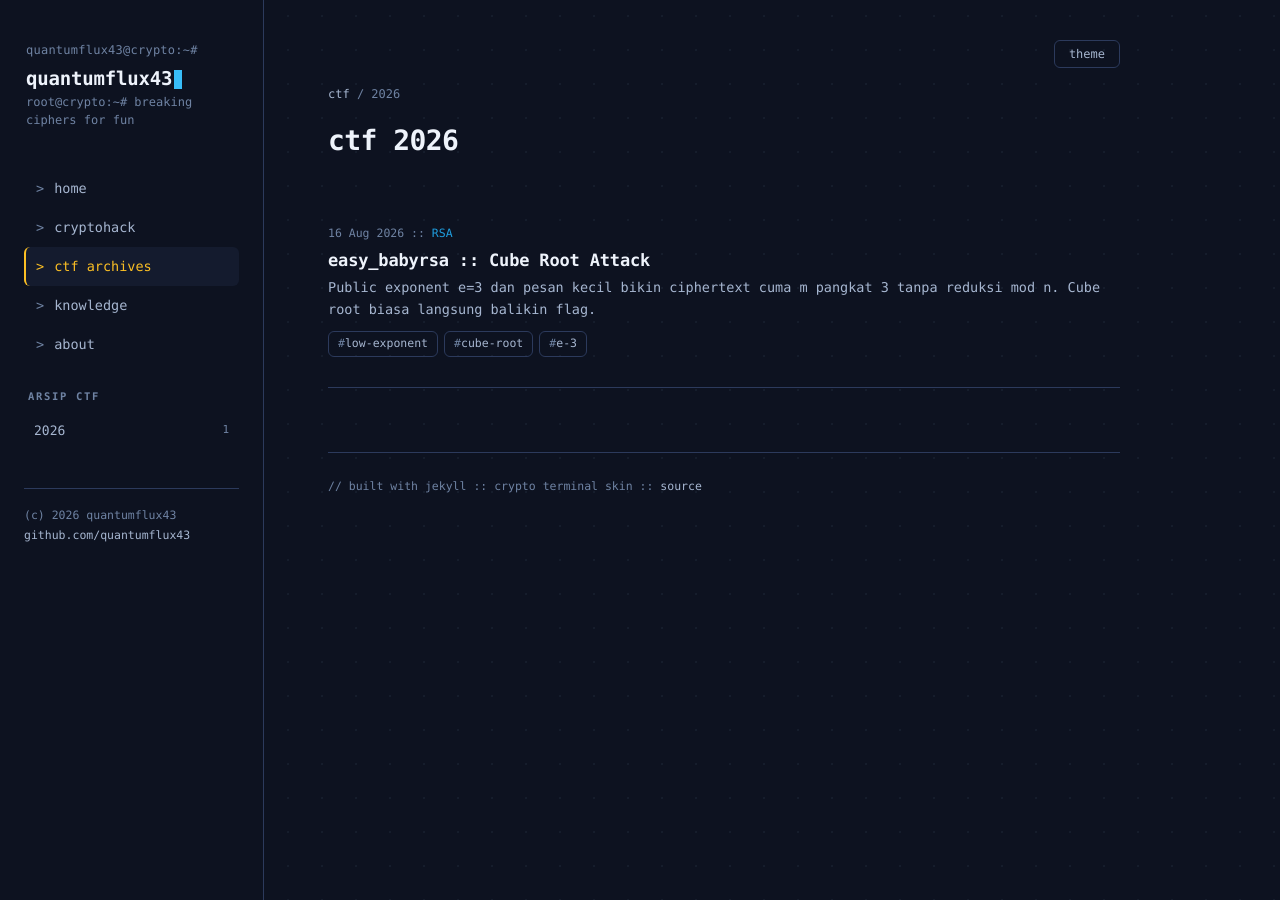
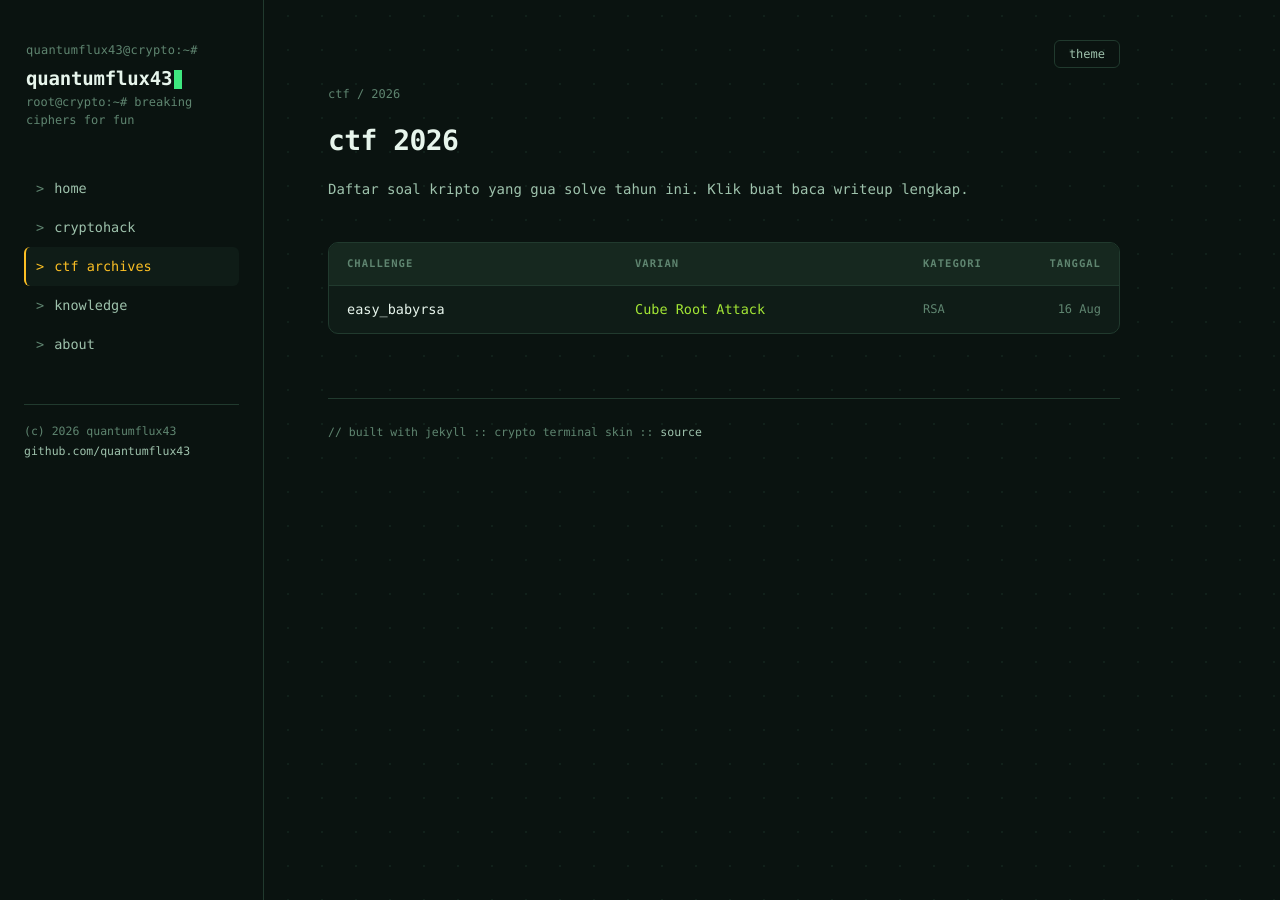
Before and after one commit to QuantumFlux43/quantumflux43.github.io, a Jekyll site: the page built from ctf/2026.html, in a window 1280 px wide. Built offline with Jekyll 4.4.1, drawn with Linux system fonts in a browser that asks for light colours.

Commit message:
ui: tema hijau, ctf nav ke tahun langsung, year page tabel chall+varian, hapus arsip ctf sidebar

```diff
--- a/_includes/sidebar.html
+++ b/_includes/sidebar.html
@@ -5,30 +5,14 @@
     <p class="tagline">{{ site.tagline }}</p>
   </div>
 
+  {% assign latest_year = site.ctf_years | first %}
   <nav class="side-nav">
     <a href="{{ '/' | relative_url }}" class="nc-cyan {% if page.url == '/' %}active{% endif %}"><span class="pfx">&gt;</span> home</a>
     <a href="{{ '/cryptohack/' | relative_url }}" class="nc-pink {% if page.url contains '/cryptohack' %}active{% endif %}"><span class="pfx">&gt;</span> cryptohack</a>
-    <a href="{{ '/ctf/' | relative_url }}" class="nc-gold {% if page.url contains '/ctf' %}active{% endif %}"><span class="pfx">&gt;</span> ctf archives</a>
+    <a href="{{ '/ctf/' | append: latest_year | append: '/' | relative_url }}" class="nc-gold {% if page.url contains '/ctf' %}active{% endif %}"><span class="pfx">&gt;</span> ctf archives</a>
     <a href="{{ '/knowledge/' | relative_url }}" class="nc-purple {% if page.url contains '/knowledge' %}active{% endif %}"><span class="pfx">&gt;</span> knowledge</a>
     <a href="{{ '/about/' | relative_url }}" class="nc-green {% if page.url contains '/about' %}active{% endif %}"><span class="pfx">&gt;</span> about</a>
   </nav>
-
-  <div class="side-h">arsip ctf</div>
-  <div class="cat-list">
-    {% for y in site.ctf_years %}
-      {% assign ystr = y | append: "" %}
-      {% assign cnt = 0 %}
-      {% for p in site.posts %}
-        {% unless p.platform %}
-          {% assign py = p.date | date: "%Y" %}
-          {% if py == ystr %}{% assign cnt = cnt | plus: 1 %}{% endif %}
-        {% endunless %}
-      {% endfor %}
-      <a href="{{ '/ctf/' | append: y | append: '/' | relative_url }}">
-        <span>{{ y }}</span><span class="cnt">{{ cnt }}</span>
-      </a>
-    {% endfor %}
-  </div>
 
   <div class="side-foot">
     (c) {{ site.time | date: '%Y' }} {{ site.author.name }}<br>
--- a/assets/css/main.css
+++ b/assets/css/main.css
@@ -3,27 +3,29 @@
    warna aksen ada di :root paling atas
    ============================================================ */
 :root{
-  --bg:#0d1220; --bg2:#141b2e; --bg3:#1e2740; --line:#2c3a5c; --line2:#3d4f78;
-  --fg:#eef3fb; --fg2:#a6b6d0; --fg3:#6f83a3;
-  /* accent utama: cyan-blue */
-  --acc:#38bdf8; --acc-dim:#1f9fe0; --acc-deep:#0e2b45;
-  /* palet section (epic, semantik per zona) */
-  --c-cyan:#38bdf8;   --c-green:#34e39b;  --c-purple:#a78bfa;
-  --c-gold:#fbbf24;   --c-pink:#f472b6;   --c-red:#fb7185;
-  /* alias lama biar komponen existing tetap jalan */
-  --warn:#fbbf24; --dgr:#fb7185; --purp:#a78bfa;
+  --bg:#0a1310; --bg2:#0f1c17; --bg3:#16281f; --line:#213a2e; --line2:#2f5240;
+  --fg:#e7f5ec; --fg2:#9ec2ac; --fg3:#5f8570;
+  /* accent utama: hijau terminal */
+  --acc:#3ee87f; --acc-dim:#23c464; --acc-deep:#0d2e1c;
+  /* palet section (semantik per zona, base hijau) */
+  --c-green:#3ee87f;  --c-cyan:#2dd4bf;   --c-lime:#a3e635;
+  --c-gold:#fbbf24;   --c-teal:#22d3ee;   --c-emerald:#34d399;
+  /* alias biar komponen existing jalan; pink/purple diarahin ke nuansa hijau/teal */
+  --c-purple:#2dd4bf; --c-pink:#a3e635;   --c-red:#f87171;
+  --warn:#fbbf24; --dgr:#f87171; --purp:#2dd4bf;
   --sans:"Inter",-apple-system,BlinkMacSystemFont,"Segoe UI",Roboto,sans-serif;
   --mono:"JetBrains Mono","Fira Code",ui-monospace,"SF Mono",Menlo,Consolas,monospace;
   --r:8px;
   --sp1:4px; --sp2:8px; --sp3:16px; --sp4:24px; --sp5:40px; --sp6:64px;
 }
 html[data-theme="light"]{
-  --bg:#f7f9fd; --bg2:#eef2f9; --bg3:#e2e9f4; --line:#d3ddec; --line2:#bccadf;
-  --fg:#0f1826; --fg2:#42536e; --fg3:#64758f;
-  --acc:#0e7ec9; --acc-dim:#0a63a8; --acc-deep:#dceafb;
-  --c-cyan:#0e7ec9; --c-green:#0f9d6b; --c-purple:#6d47c9;
-  --c-gold:#b07d10; --c-pink:#c43d84; --c-red:#c0392b;
-  --warn:#b07d10; --dgr:#c0392b; --purp:#6d47c9;
+  --bg:#f6faf7; --bg2:#eef5f0; --bg3:#e1ede6; --line:#cfe1d6; --line2:#b5cfbf;
+  --fg:#0c1c14; --fg2:#3c5a48; --fg3:#5c7c68;
+  --acc:#0f9d52; --acc-dim:#0a7e42; --acc-deep:#d6f0e0;
+  --c-green:#0f9d52; --c-cyan:#0d8f80; --c-lime:#5a8f10;
+  --c-gold:#b07d10; --c-teal:#0b8aa0; --c-emerald:#0f9d6b;
+  --c-purple:#0d8f80; --c-pink:#5a8f10; --c-red:#c0392b;
+  --warn:#b07d10; --dgr:#c0392b; --purp:#0d8f80;
 }
 *{box-sizing:border-box}
 html{scroll-behavior:smooth}
@@ -31,11 +33,11 @@ body{
   margin:0;background:var(--bg);color:var(--fg);
   font-family:var(--mono);font-size:15px;line-height:1.7;
   -webkit-font-smoothing:antialiased;text-rendering:optimizeLegibility;
-  background-image:radial-gradient(rgba(120,150,190,.08) 1px, transparent 1px);
+  background-image:radial-gradient(rgba(90,180,130,.09) 1px, transparent 1px);
   background-size:34px 34px;background-position:-1px -1px;background-attachment:fixed;
 }
 html[data-theme="light"] body{
-  background-image:radial-gradient(rgba(80,110,150,.10) 1px, transparent 1px);
+  background-image:radial-gradient(rgba(60,140,90,.10) 1px, transparent 1px);
 }
 a{color:var(--acc);text-decoration:none}
 a:hover{color:var(--acc);text-decoration:underline;text-underline-offset:3px;
@@ -77,10 +79,10 @@ code,pre,kbd{font-family:var(--mono)}
   transition:background .15s,color .15s,border-color .15s;
 }
 .side-nav a.nc-cyan{--nc:var(--c-cyan)}
-.side-nav a.nc-pink{--nc:var(--c-pink)}
+.side-nav a.nc-pink{--nc:var(--c-lime)}
 .side-nav a.nc-gold{--nc:var(--c-gold)}
-.side-nav a.nc-purple{--nc:var(--c-purple)}
-.side-nav a.nc-green{--nc:var(--c-green)}
+.side-nav a.nc-purple{--nc:var(--c-teal)}
+.side-nav a.nc-green{--nc:var(--c-emerald)}
 .side-nav a:hover{background:var(--bg2);color:var(--fg);text-decoration:none;
   border-left-color:var(--nc)}
 .side-nav a:hover .pfx{color:var(--nc)}
@@ -213,6 +215,8 @@ pre code{background:none;color:var(--fg);padding:0}
 .zone.zc-cyan{--zc:var(--c-cyan)} .zone.zc-green{--zc:var(--c-green)}
 .zone.zc-purple{--zc:var(--c-purple)} .zone.zc-gold{--zc:var(--c-gold)}
 .zone.zc-pink{--zc:var(--c-pink)} .zone.zc-red{--zc:var(--c-red)}
+.zone.zc-lime{--zc:var(--c-lime)} .zone.zc-teal{--zc:var(--c-teal)}
+.zone.zc-emerald{--zc:var(--c-emerald)}
 .zone:hover{border-color:var(--zc);transform:translateY(-2px);
   box-shadow:0 8px 26px rgba(0,0,0,.32);text-decoration:none}
 .zone:hover::before{transform:scaleY(1)}
@@ -232,6 +236,8 @@ pre code{background:none;color:var(--fg);padding:0}
 .prog.pc-cyan{--pc:var(--c-cyan)} .prog.pc-green{--pc:var(--c-green)}
 .prog.pc-purple{--pc:var(--c-purple)} .prog.pc-gold{--pc:var(--c-gold)}
 .prog.pc-pink{--pc:var(--c-pink)} .prog.pc-red{--pc:var(--c-red)}
+.prog.pc-lime{--pc:var(--c-lime)} .prog.pc-teal{--pc:var(--c-teal)}
+.prog.pc-emerald{--pc:var(--c-emerald)}
 .prog .top{display:flex;justify-content:space-between;gap:8px;font-size:12.5px;margin-bottom:6px}
 .prog .top .name{color:var(--fg);overflow:hidden;text-overflow:ellipsis;white-space:nowrap}
 .prog .top .name a:hover{color:var(--pc)}
@@ -311,6 +317,36 @@ pre code{background:none;color:var(--fg);padding:0}
   font-variant-numeric:tabular-nums}
 .year-card .n{font-size:12px;color:var(--fg3);margin-top:4px}
 
+/* ---------- challenge list (year page) ---------- */
+.chall-list{border:1px solid var(--line);border-radius:10px;overflow:hidden;
+  margin:var(--sp4) 0;background:var(--bg2)}
+.chall-head,.chall-row{display:grid;
+  grid-template-columns:minmax(140px,1.4fr) minmax(120px,1.4fr) 100px 64px;
+  gap:14px;align-items:center;padding:12px 18px}
+.chall-head{font-size:10.5px;letter-spacing:.1em;text-transform:uppercase;color:var(--fg3);
+  font-weight:600;background:var(--bg3);border-bottom:1px solid var(--line)}
+.chall-head .d{text-align:right}
+.chall-row{border-bottom:1px solid var(--line);font-size:13.5px;
+  transition:background .13s;position:relative}
+.chall-row:last-child{border-bottom:0}
+.chall-row::before{content:"";position:absolute;left:0;top:0;bottom:0;width:2px;
+  background:var(--acc);transform:scaleY(0);transform-origin:center;transition:transform .15s}
+.chall-row:hover{background:var(--bg3);text-decoration:none}
+.chall-row:hover::before{transform:scaleY(1)}
+.chall-row .c-name{color:var(--fg);font-weight:500}
+.chall-row:hover .c-name{color:var(--acc)}
+.chall-row .c-var{color:var(--c-lime)}
+.chall-row .c-cat{color:var(--fg3);font-size:12px}
+.chall-row .c-date{color:var(--fg3);font-size:12px;text-align:right;
+  font-variant-numeric:tabular-nums;white-space:nowrap}
+@media(max-width:640px){
+  .chall-head{display:none}
+  .chall-row{grid-template-columns:1fr;gap:3px;padding:14px 16px}
+  .chall-row .c-var::before{content:"varian: ";color:var(--fg3)}
+  .chall-row .c-cat::before{content:"kategori: ";color:var(--fg3)}
+  .chall-row .c-date{text-align:left}
+}
+
 /* ---------- footer ---------- */
 footer.site{margin-top:var(--sp6);padding-top:var(--sp4);border-top:1px solid var(--line);
   color:var(--fg3);font-size:11.5px}
--- a/cryptohack.html
+++ b/cryptohack.html
@@ -19,7 +19,7 @@ permalink: /cryptohack/
   <span class="cmd">// cryptohack.org</span>
   <span class="rule"></span>
 </div>
-{% assign pcolors = "pc-cyan,pc-green,pc-purple,pc-gold,pc-pink,pc-red" | split: "," %}
+{% assign pcolors = "pc-green,pc-teal,pc-lime,pc-emerald,pc-cyan,pc-gold" | split: "," %}
 <div class="prog-grid">
   {% for cat in site.cryptohack.categories %}
     {% if cat.total > 0 %}{% assign pct = cat.solved | times: 100 | divided_by: cat.total %}{% else %}{% assign pct = 0 %}{% endif %}
@@ -40,7 +40,7 @@ permalink: /cryptohack/
   <span class="cmd">$ cd &lt;kategori&gt;</span>
   <span class="rule"></span>
 </div>
-{% assign zcolors = "zc-cyan,zc-green,zc-purple,zc-gold,zc-pink,zc-red" | split: "," %}
+{% assign zcolors = "zc-green,zc-teal,zc-lime,zc-emerald,zc-cyan,zc-gold" | split: "," %}
 <div class="zone-grid">
   {% for cat in site.cryptohack.categories %}
     {% assign cat_posts = ch_posts | where:"ch_cat",cat.slug %}
--- a/ctf/2026.html
+++ b/ctf/2026.html
@@ -4,8 +4,11 @@ title: CTF 2026
 permalink: /ctf/2026/
 ---
 <div class="post-head">
-  <div class="breadcrumb"><a href="{{ '/ctf/' | relative_url }}">ctf</a> / 2026</div>
+  <div class="breadcrumb">ctf / 2026</div>
   <h1>ctf 2026</h1>
+  <p style="color:var(--fg2);font-size:14px;margin-top:8px">
+    Daftar soal kripto yang gua solve tahun ini. Klik buat baca writeup lengkap.
+  </p>
 </div>
 
 {% assign yposts = "" | split:"" %}
@@ -23,19 +26,26 @@ permalink: /ctf/2026/
   <div class="h">Writeup CTF kripto tahun 2026 bakal muncul di sini.</div>
 </div>
 {% else %}
-{% for post in yposts %}
-<div class="post-item">
-  <div class="meta">
-    {{ post.date | date: "%d %b %Y" }}
-    {% if post.categories %} :: {% for c in post.categories %}<span class="cat">{{ c }}</span>{% unless forloop.last %}, {% endunless %}{% endfor %}{% endif %}
+<div class="chall-list">
+  <div class="chall-head">
+    <span>challenge</span><span>varian</span><span>kategori</span><span class="d">tanggal</span>
   </div>
-  <h2><a href="{{ post.url | relative_url }}">{{ post.title }}</a></h2>
-  {% if post.description %}<p>{{ post.description }}</p>{% else %}<p>{{ post.excerpt | strip_html | truncatewords: 26 }}</p>{% endif %}
-  {% if post.tags %}
-  <div class="tags">
-    {% for tag in post.tags %}<span class="tag-chip">{{ tag }}</span>{% endfor %}
-  </div>
-  {% endif %}
+  {% for post in yposts %}
+    {% comment %} pisah "nama :: teknik" dari title, atau pakai front matter chall/variant {% endcomment %}
+    {% if post.chall %}
+      {% assign cname = post.chall %}{% assign cvar = post.variant %}
+    {% elsif post.title contains "::" %}
+      {% assign parts = post.title | split: "::" %}
+      {% assign cname = parts[0] | strip %}{% assign cvar = parts[1] | strip %}
+    {% else %}
+      {% assign cname = post.title %}{% assign cvar = "" %}
+    {% endif %}
+    <a class="chall-row" href="{{ post.url | relative_url }}">
+      <span class="c-name">{{ cname }}</span>
+      <span class="c-var">{% if cvar != "" %}{{ cvar }}{% else %}-{% endif %}</span>
+      <span class="c-cat">{% for c in post.categories %}{{ c }}{% unless forloop.last %}, {% endunless %}{% endfor %}</span>
+      <span class="c-date">{{ post.date | date: "%d %b" }}</span>
+    </a>
+  {% endfor %}
 </div>
-{% endfor %}
 {% endif %}
--- a/index.html
+++ b/index.html
@@ -2,6 +2,7 @@
 layout: default
 title: Home
 ---
+{% assign latest_year = site.ctf_years | first %}
 <section class="hero">
   <div class="winbar">
     <span class="dot r"></span><span class="dot y"></span><span class="dot g"></span>
@@ -31,7 +32,7 @@ title: Home
       <svg viewBox="0 0 24 24" fill="none" stroke="currentColor" stroke-width="2" width="14" height="14"><path d="M5 12h14M13 6l6 6-6 6"/></svg>
     </span>
   </a>
-  <a class="zone zc-gold" href="{{ '/ctf/' | relative_url }}">
+  <a class="zone zc-gold" href="{{ '/ctf/' | append: latest_year | append: '/' | relative_url }}">
     <div class="num">02 :: per tahun</div>
     <h3>CTF Archives</h3>
     <p>Writeup soal kripto dari CTF, diarsip per tahun. Solver, math, sampai flag.</p>
```
Also changed, not shown: knowledge.md (+1 -1 lines).
